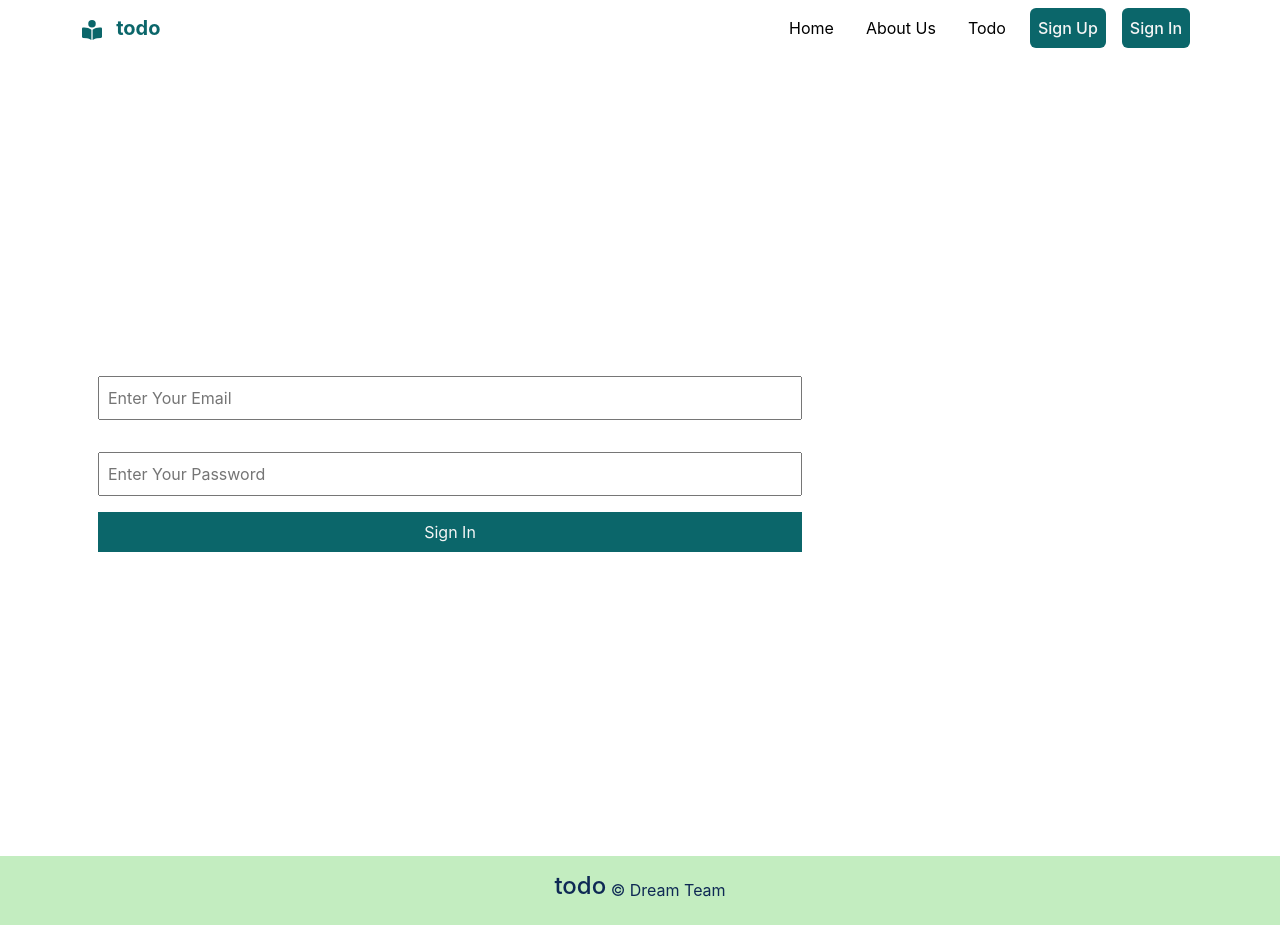
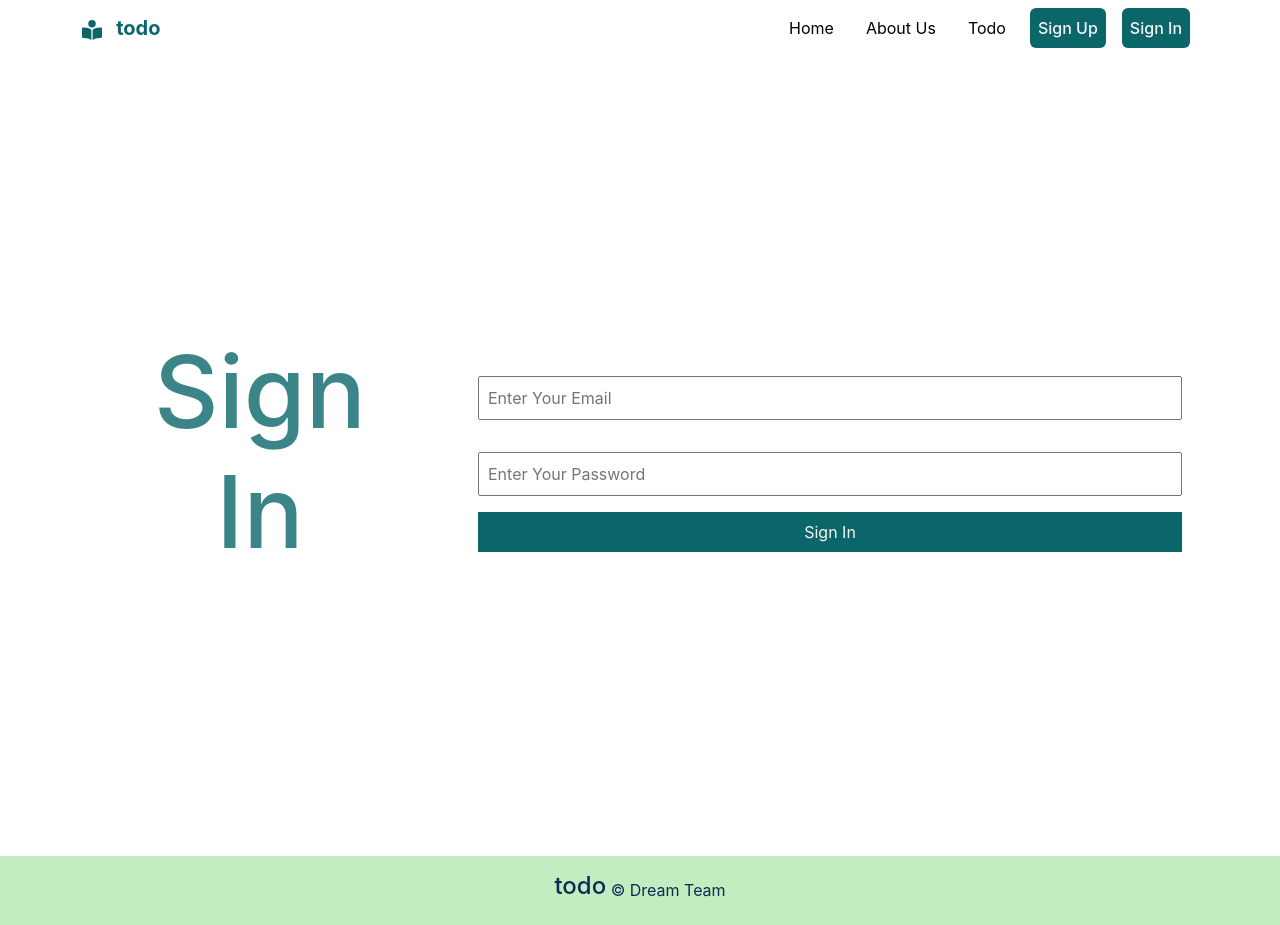
Before and after one commit to sreerupa09/MERN-To-Do-List, a React (Create React App) app in the folder frontend/: page /signin in a window 1280 px wide. Built offline with nearby package versions, Linux system fonts and the light colour scheme.

Commit message:
Fixed signin page

```diff
--- a/frontend/src/components/signup/Signin.jsx
+++ b/frontend/src/components/signup/Signin.jsx
@@ -26,28 +26,53 @@ const Signin = () => {
   //     history('/todo');
   //   });
   // }
+
+  /* NEW SUBMIT */
+  // const submit = async (e) => {
+  //   e.preventDefault();
+  //   await axios.post('http://localhost:1000/api/v1/signin',inputs,{ timeout: 5000 })
+  //     .then((res) => {
+  //       console.log(res.data.others._id);
+  //       sessionStorage.setItem("id",res.data.others._id);
+  //       dispatch(authActions.login());
+  //       history('/todo');
+  //     })
+  //     .catch((error) => {
+  //       console.error("There was an error!", error);
+  //     });
+  // }
+
   const submit = async (e) => {
     e.preventDefault();
-    await axios.post('http://localhost:1000/api/v1/signin',inputs,{ timeout: 5000 })
-      .then((res) => {
-        console.log(res.data.others._id);
+    try{
+      const res=await axios.post('http://localhost:1000/api/v1/signin',inputs);
+      console.log(res.data);
+      if(res.data)
+      {
         sessionStorage.setItem("id",res.data.others._id);
         dispatch(authActions.login());
         history('/todo');
-      })
-      .catch((error) => {
+      }
+      else
+      {
+        console.error('Response data or _id not found in the response');
+      }
+    }
+    catch(error)
+    {
       console.error("There was an error!", error);
-      });
+    }
   }
 
   return (
+    <div>
       <div className="signup">
         <div className="container">
           <div className="row">
-          <div className="col-lg-4 column col-left d-none d-flex justify-content-center align-items-center">
+            <div className="col-lg-4 column col-left d-none d-lg-flex justify-content-center align-items-center">
               <HeadingCompo first='Sign' second='In'/>
             </div>
-          <div className="col-lg-8 column d-lg-flex justify-content-center align-items-center">
+            <div className="col-lg-8 column d-flex justify-content-center align-items-center">
               <div className="d-flex flex-column w-100 p-3">
                 <input
                   className="p-2 my-3 input-signup"
@@ -71,6 +96,7 @@ const Signin = () => {
           </div>
         </div>
       </div>
+    </div>
   )
 }
 
```
Lines whose indentation alone changed are shown as unchanged.
